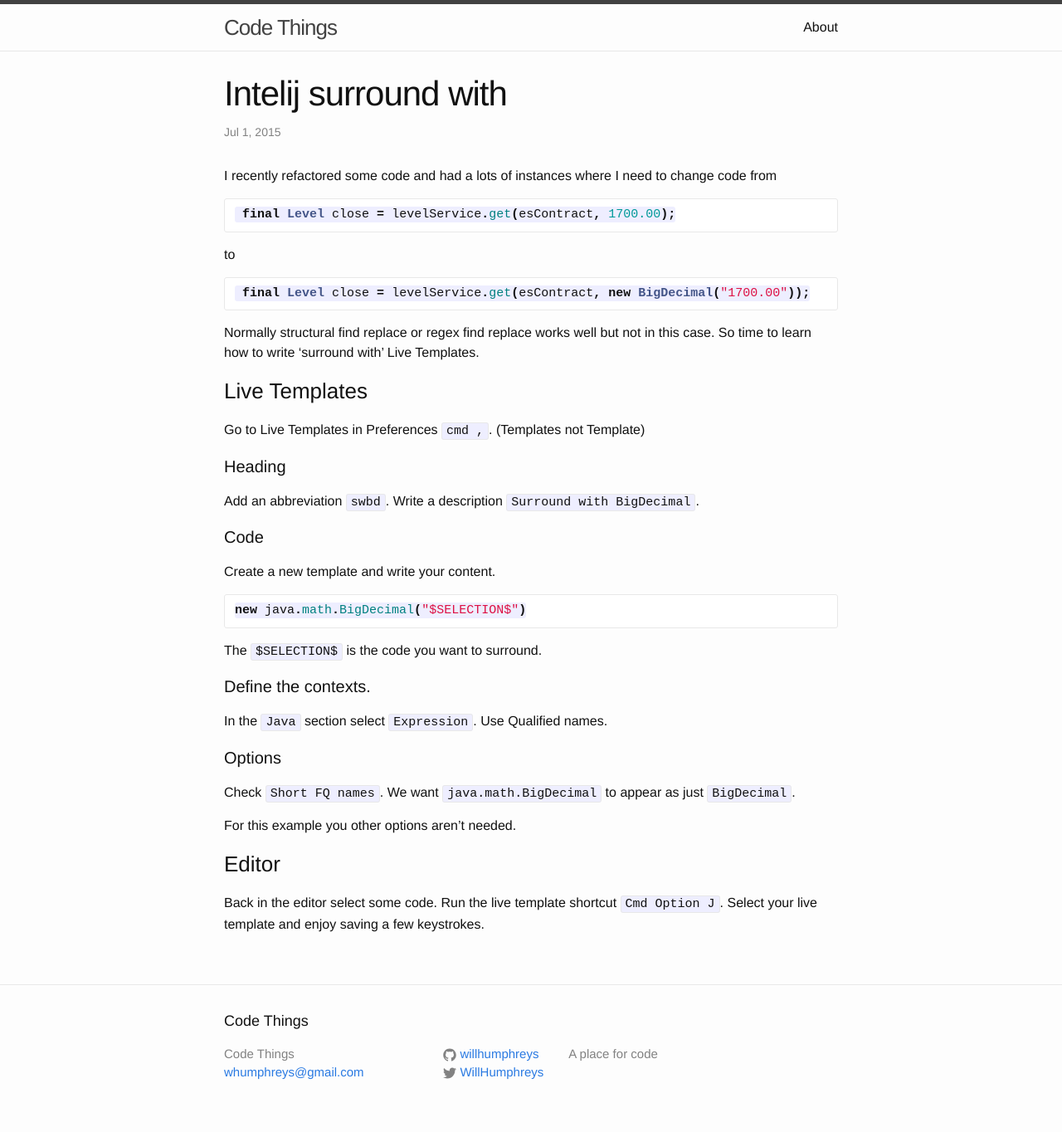
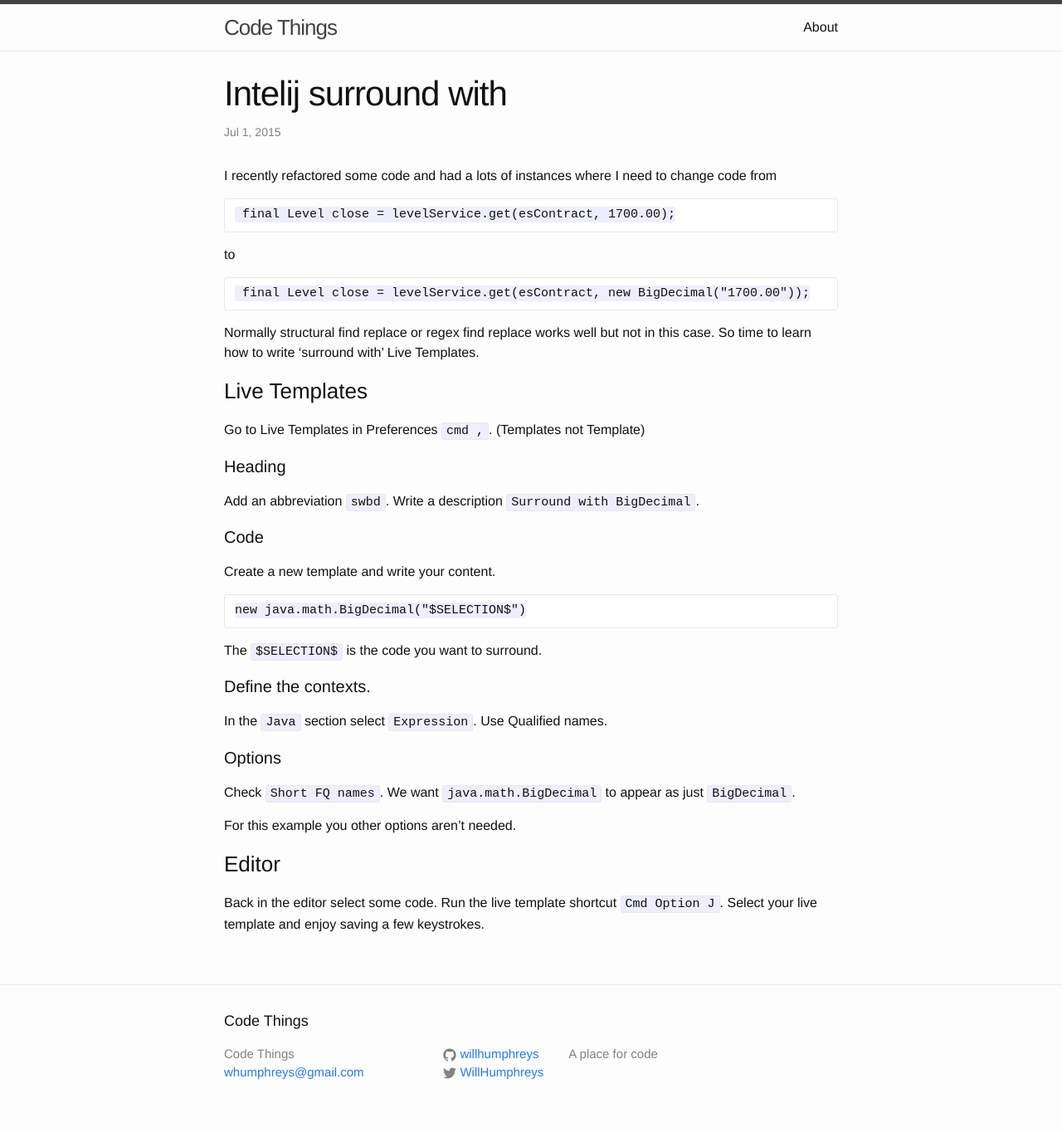
Before and after one commit to willhumphreys/willhumphreys.github.io, a Jekyll site: the page built from _posts/2015-7-01-LiveTemplateIntellij.md, in a window 1280 px wide. Shown: the whole page at 83% size. Built offline with Jekyll 4.4.1, drawn with Linux system fonts in a browser that asks for light colours.

Commit message:
Remove Java code preference as it doesn't work.

````diff
--- a/_posts/2015-7-01-LiveTemplateIntellij.md
+++ b/_posts/2015-7-01-LiveTemplateIntellij.md
@@ -6,13 +6,13 @@ categories: jekyll update
 ---
 I recently refactored some code and had a lots of instances where I need to change code from
 
-```java
+```
  final Level close = levelService.get(esContract, 1700.00);
 ```
 
 to
 
-```java
+```
  final Level close = levelService.get(esContract, new BigDecimal("1700.00"));
 ```
 
@@ -27,7 +27,7 @@ Write a description `Surround with BigDecimal`.
 
 ####Code
 Create a new template and write your content.
-```java
+```
 new java.math.BigDecimal("$SELECTION$")
 ```
 
````
